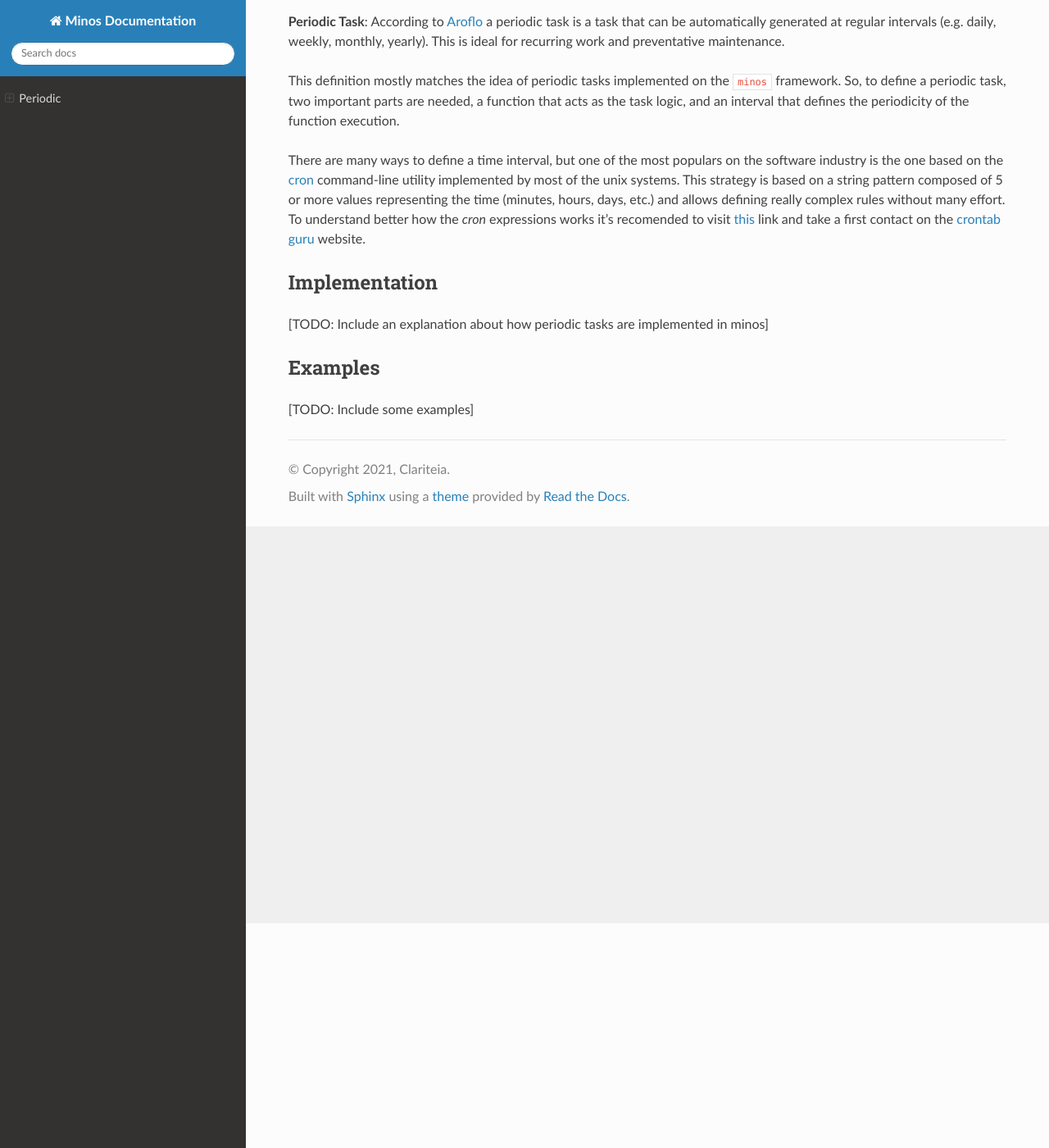
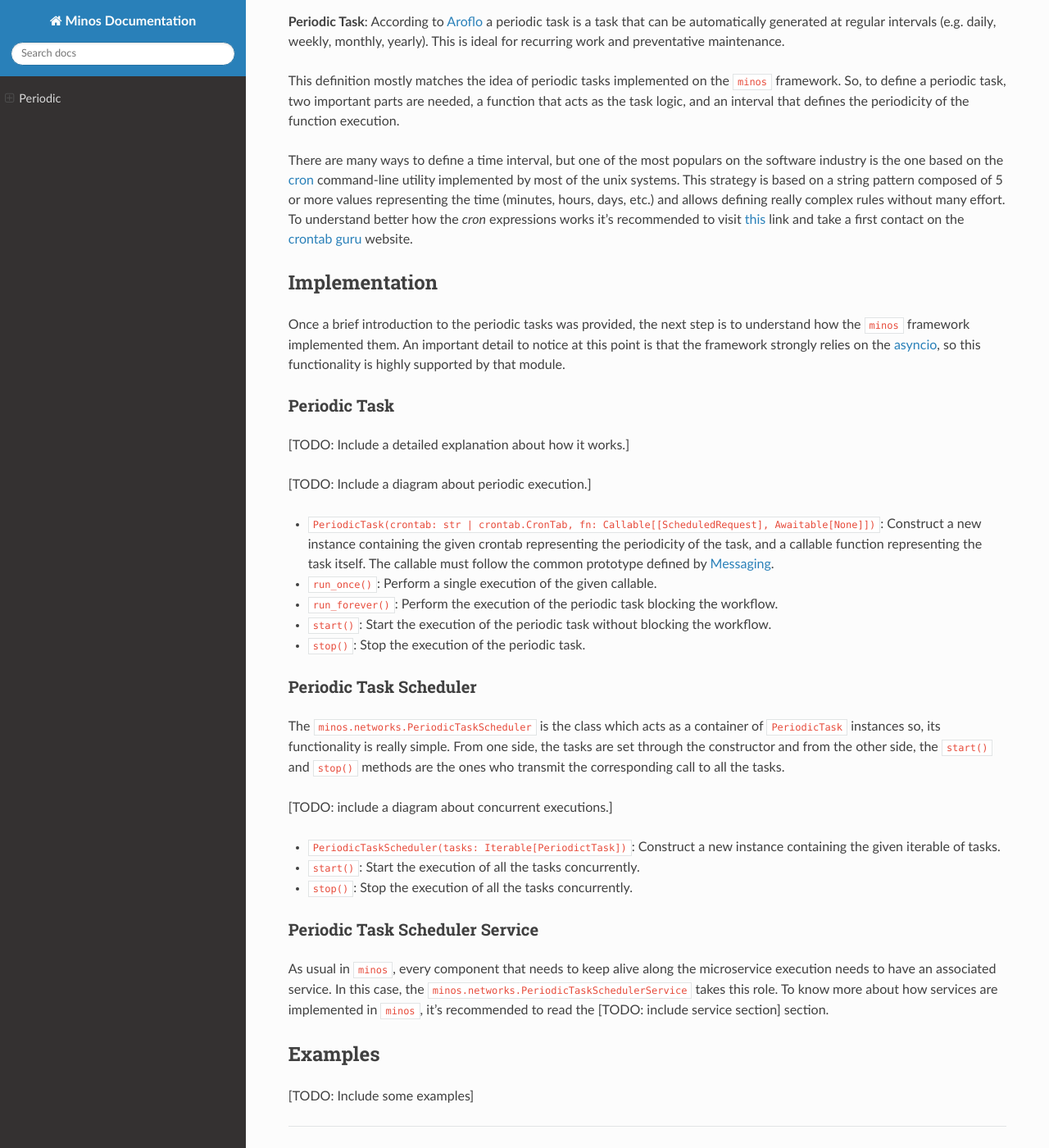
Before and after one commit to Clariteia/minos-documentation, a Sphinx documentation site: the page built from docs/architecture/ports_and_adapters/interfaces/periodic.md, in a window 1280 px wide and 1400 px high, scrolled down 274 px. Shown: the whole window at 82% size. Built offline with Sphinx 7.4.7 and the Read the Docs theme 2.0.0, drawn with Linux system fonts in a browser that asks for light colours.

Commit message:
ISSUE #3 * Working on explanation about how periodic ports work.

```diff
--- a/docs/architecture/ports_and_adapters/interfaces/periodic.md
+++ b/docs/architecture/ports_and_adapters/interfaces/periodic.md
@@ -8,11 +8,51 @@ This section provides a comprehensive explanation about periodic task execution
 
 This definition mostly matches the idea of periodic tasks implemented on the `minos` framework. So, to define a periodic task, two important parts are needed, a function that acts as the task logic, and an interval that defines the periodicity of the function execution.
 
-There are many ways to define a time interval, but one of the most populars on the software industry is the one based on the [cron](https://en.wikipedia.org/wiki/Cron) command-line utility implemented by most of the unix systems. This strategy is based on a string pattern composed of 5 or more values representing the time (minutes, hours, days, etc.) and allows defining really complex rules without many effort. To understand better how the *cron* expressions works it's recomended to visit [this](https://en.wikipedia.org/wiki/Cron#CRON_expression) link and take a first contact on the [crontab guru](https://crontab.guru/) website.
+There are many ways to define a time interval, but one of the most populars on the software industry is the one based on the [cron](https://en.wikipedia.org/wiki/Cron) command-line utility implemented by most of the unix systems. This strategy is based on a string pattern composed of 5 or more values representing the time (minutes, hours, days, etc.) and allows defining really complex rules without many effort. To understand better how the *cron* expressions works it's recommended to visit [this](https://en.wikipedia.org/wiki/Cron#CRON_expression) link and take a first contact on the [crontab guru](https://crontab.guru/) website.
 
 ## Implementation
 
-[TODO: Include an explanation about how periodic tasks are implemented in minos]
+Once a brief introduction to the periodic tasks was provided, the next step is to understand how the `minos` framework implemented them. An important detail to notice at this point is that the framework strongly relies on the [asyncio](https://docs.python.org/3/library/asyncio.html), so this functionality is highly supported by that module.
+
+### Periodic Task
+
+[TODO: Include a detailed explanation about how it works.]
+
+[TODO: Include a diagram about periodic execution.]
+
+* `PeriodicTask(crontab: str | crontab.CronTab, fn: Callable[[ScheduledRequest], Awaitable[None]])`:
+Construct a new instance containing the given crontab representing the periodicity of the task, and a callable function representing the task itself. The callable must follow the common prototype defined by :doc:`/architecture/ports_and_adapters/messaging/_toc`.
+
+* `run_once()`:
+Perform a single execution of the given callable.
+
+* `run_forever()`:
+Perform the execution of the periodic task blocking the workflow.
+
+* `start()`:
+Start the execution of the periodic task without blocking the workflow.
+
+* `stop()`:
+Stop the execution of the periodic task.
+
+### Periodic Task Scheduler
+
+The `minos.networks.PeriodicTaskScheduler` is the class which acts as a container of `PeriodicTask` instances so, its functionality is really simple. From one side, the tasks are set through the constructor and from the other side, the `start()` and `stop()` methods are the ones who transmit the corresponding call to all the tasks.
+
+[TODO: include a diagram about concurrent executions.]
+
+* `PeriodicTaskScheduler(tasks: Iterable[PeriodictTask])`:
+Construct a new instance containing the given iterable of tasks.
+
+* `start()`:
+Start the execution of all the tasks concurrently.
+
+* `stop()`:
+Stop the execution of all the tasks concurrently.
+
+### Periodic Task Scheduler Service
+
+As usual in `minos`, every component that needs to keep alive along the microservice execution needs to have an associated service. In this case, the `minos.networks.PeriodicTaskSchedulerService` takes this role. To know more about how services are implemented in `minos`, it's recommended to read the [TODO: include service section] section.
 
 ## Examples
 
```
Also changed, not shown: docs/architecture/ports_and_adapters/messaging/_toc.md (+8 -0 lines).
